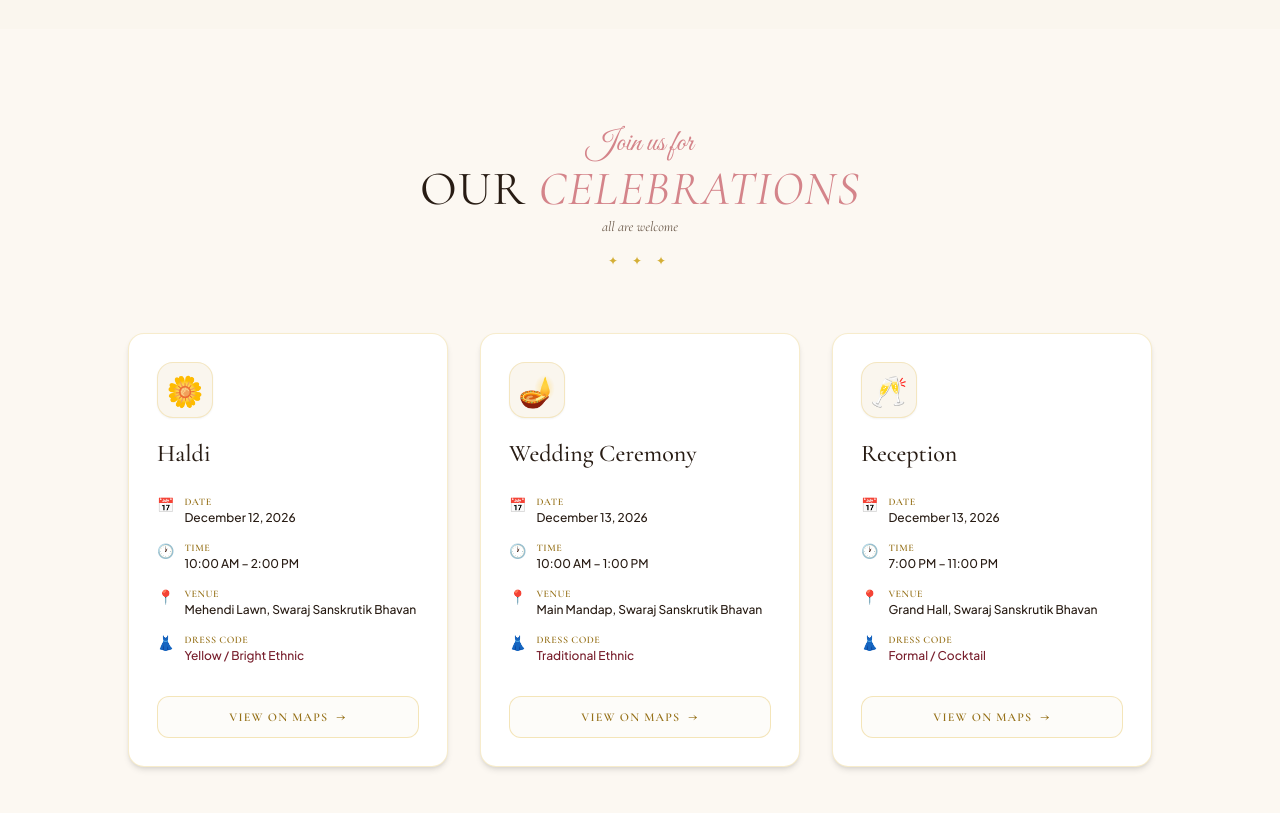
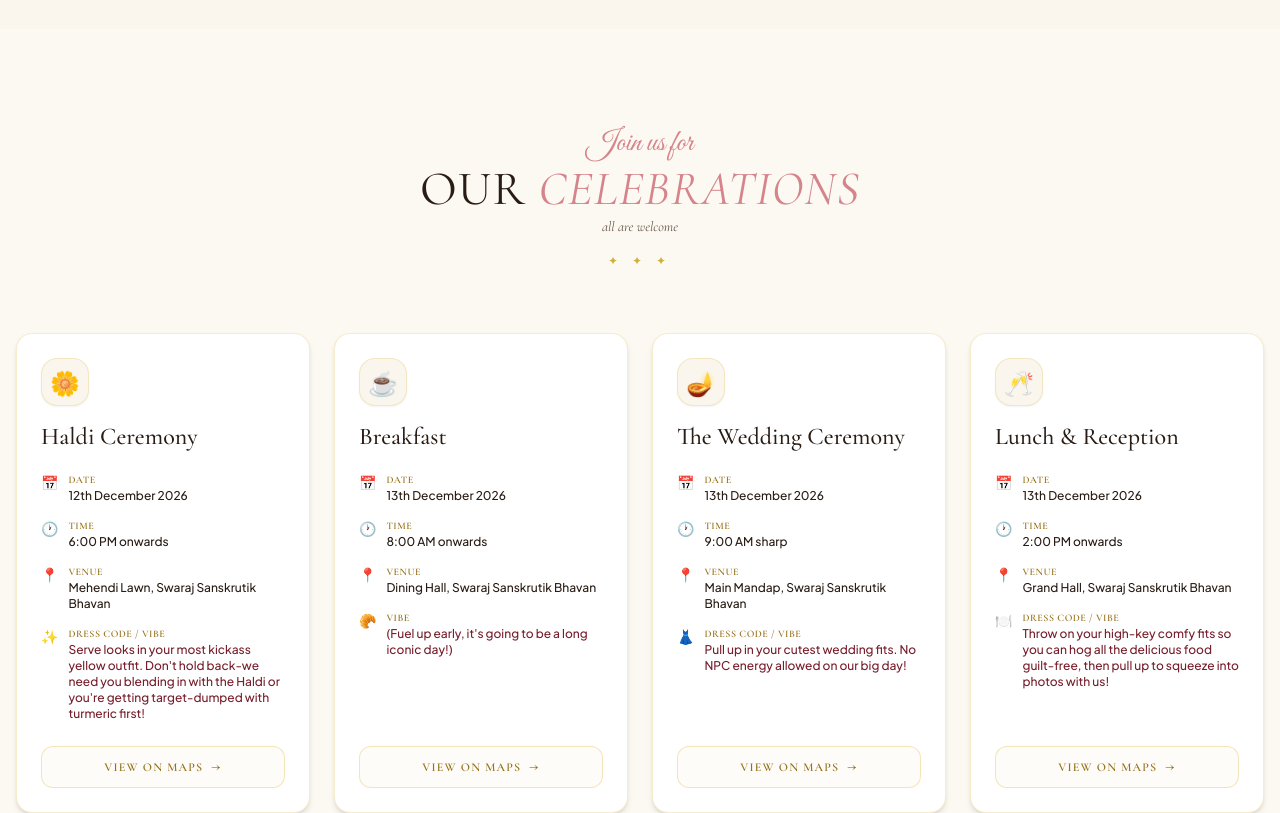
Before and after one commit to ajaymohank47/Komal-Tushar, a React (Vite) app: page / in a window 1280 px wide. Shown: the part 1980-2793 px from the top of the page. Built offline with nearby package versions, Linux system fonts and the light colour scheme; no server answers; the database is empty; a web font is replaced by a local one.

Commit message:
update celebrations schedule with Haldi, Breakfast, Wedding, and Reception details

```diff
--- a/src/components/Events.jsx
+++ b/src/components/Events.jsx
@@ -8,7 +8,7 @@ export default function Events() {
 
   return (
     <section id="events" className="py-24 px-4 bg-[#fcf8f2] text-espresso-text relative">
-      <div className="max-w-5xl mx-auto">
+      <div className="max-w-7xl mx-auto">
         {/* Section Header */}
         <div className="text-center max-w-xl mx-auto mb-16">
           <p className="font-script text-2xl sm:text-3xl text-[#D4848A] mb-1">
@@ -25,28 +25,29 @@ export default function Events() {
           </div>
         </div>
 
-        {/* 3 Celebration Cards */}
-        <div className="grid grid-cols-1 md:grid-cols-3 gap-8">
+        {/* 4 Celebration Cards */}
+        <div className="grid grid-cols-1 sm:grid-cols-2 lg:grid-cols-4 gap-6">
           {events.list.map((event, index) => (
             <motion.div
               key={event.id}
               initial={{ opacity: 0, y: 20 }}
               whileInView={{ opacity: 1, y: 0 }}
               viewport={{ once: true }}
-              transition={{ duration: 0.5, delay: index * 0.15 }}
-              className="bg-white rounded-2xl p-7 border border-gold-400/30 shadow-md hover:shadow-xl transition-all duration-300 flex flex-col justify-between group"
+              transition={{ duration: 0.5, delay: index * 0.12 }}
+              className="bg-white rounded-2xl p-6 border border-gold-400/30 shadow-md hover:shadow-xl transition-all duration-300 flex flex-col justify-between group"
             >
               <div>
-                <div className="w-14 h-14 rounded-2xl bg-ivory-100 border border-gold-400/30 flex items-center justify-center text-3xl mb-5 shadow-sm">
+                <div className="w-12 h-12 rounded-2xl bg-ivory-100 border border-gold-400/30 flex items-center justify-center text-2xl mb-4 shadow-sm">
                   <span className="select-none">{event.icon}</span>
                 </div>
 
-                <h3 className="font-cormorant text-2xl font-medium text-espresso-text mb-6">
+                <h3 className="font-cormorant text-2xl font-medium text-espresso-text mb-5 leading-tight">
                   {event.title}
                 </h3>
 
                 {/* Event Details Rows */}
-                <div className="space-y-3.5 text-xs text-espresso-muted font-light mb-8">
+                <div className="space-y-3.5 text-xs text-espresso-muted font-light mb-6">
+                  {event.date && (
                     <div className="flex items-start gap-2.5">
                       <span className="text-sm select-none">📅</span>
                       <div>
@@ -54,6 +55,7 @@ export default function Events() {
                         <span className="text-espresso-text font-medium">{event.date}</span>
                       </div>
                     </div>
+                  )}
 
                   <div className="flex items-start gap-2.5">
                     <span className="text-sm select-none">🕐</span>
@@ -63,6 +65,7 @@ export default function Events() {
                     </div>
                   </div>
 
+                  {event.venue && (
                     <div className="flex items-start gap-2.5">
                       <span className="text-sm select-none">📍</span>
                       <div>
@@ -70,14 +73,21 @@ export default function Events() {
                         <span className="text-espresso-text font-medium">{event.venue}</span>
                       </div>
                     </div>
+                  )}
 
+                  {event.dressCode && (
                     <div className="flex items-start gap-2.5">
-                    <span className="text-sm select-none">👗</span>
+                      <span className="text-sm select-none">{event.dressCodeIcon || "✨"}</span>
                       <div>
-                      <span className="text-[10px] uppercase tracking-wider text-gold-700 block font-serif font-semibold">Dress Code</span>
-                      <span className="text-crimson-600 font-medium">{event.dressCode}</span>
+                        <span className="text-[10px] uppercase tracking-wider text-gold-700 block font-serif font-semibold">
+                          {event.dressCodeLabel || "Dress Code / Vibe"}
+                        </span>
+                        <span className="text-crimson-600 font-medium leading-relaxed block text-[11px] sm:text-xs">
+                          {event.dressCode}
+                        </span>
                       </div>
                     </div>
+                  )}
                 </div>
               </div>
 
@@ -86,7 +96,7 @@ export default function Events() {
                 href={event.mapUrl}
                 target="_blank"
                 rel="noopener noreferrer"
-                className="w-full py-2.5 px-4 rounded-xl border border-gold-400/40 bg-ivory-50 hover:bg-gold-500/10 text-gold-700 font-serif text-xs uppercase tracking-widest font-semibold flex items-center justify-center gap-2 group-hover:border-gold-500 transition-all"
+                className="w-full py-2.5 px-4 rounded-xl border border-gold-400/40 bg-ivory-50 hover:bg-gold-500/10 text-gold-700 font-serif text-xs uppercase tracking-widest font-semibold flex items-center justify-center gap-2 group-hover:border-gold-500 transition-all mt-auto"
               >
                 <span>View on Maps</span>
                 <span className="text-sm font-bold">→</span>
--- a/src/data/content.js
+++ b/src/data/content.js
@@ -166,31 +166,49 @@ export const weddingContent = {
       {
         id: "haldi",
         icon: "🌼",
-        title: "Haldi",
-        date: "December 12, 2026",
-        time: "10:00 AM – 2:00 PM",
+        title: "Haldi Ceremony",
+        date: "12th December 2026",
+        time: "6:00 PM onwards",
         venue: "Mehendi Lawn, Swaraj Sanskrutik Bhavan",
-        dressCode: "Yellow / Bright Ethnic",
+        dressCode: "Serve looks in your most kickass yellow outfit. Don't hold back-we need you blending in with the Haldi or you're getting target-dumped with turmeric first!",
+        dressCodeLabel: "Dress Code / Vibe",
+        dressCodeIcon: "✨",
+        mapUrl: "https://maps.app.goo.gl/gKarbXyyFeRvChTm8"
+      },
+      {
+        id: "breakfast",
+        icon: "☕",
+        title: "Breakfast",
+        date: "13th December 2026",
+        time: "8:00 AM onwards",
+        venue: "Dining Hall, Swaraj Sanskrutik Bhavan",
+        dressCode: "(Fuel up early, it's going to be a long iconic day!)",
+        dressCodeLabel: "Vibe",
+        dressCodeIcon: "🥐",
         mapUrl: "https://maps.app.goo.gl/gKarbXyyFeRvChTm8"
       },
       {
         id: "wedding",
         icon: "🪔",
-        title: "Wedding Ceremony",
-        date: "December 13, 2026",
-        time: "10:00 AM – 1:00 PM",
+        title: "The Wedding Ceremony",
+        date: "13th December 2026",
+        time: "9:00 AM sharp",
         venue: "Main Mandap, Swaraj Sanskrutik Bhavan",
-        dressCode: "Traditional Ethnic",
+        dressCode: "Pull up in your cutest wedding fits. No NPC energy allowed on our big day!",
+        dressCodeLabel: "Dress Code / Vibe",
+        dressCodeIcon: "👗",
         mapUrl: "https://maps.app.goo.gl/gKarbXyyFeRvChTm8"
       },
       {
         id: "reception",
         icon: "🥂",
-        title: "Reception",
-        date: "December 13, 2026",
-        time: "7:00 PM – 11:00 PM",
+        title: "Lunch & Reception",
+        date: "13th December 2026",
+        time: "2:00 PM onwards",
         venue: "Grand Hall, Swaraj Sanskrutik Bhavan",
-        dressCode: "Formal / Cocktail",
+        dressCode: "Throw on your high-key comfy fits so you can hog all the delicious food guilt-free, then pull up to squeeze into photos with us!",
+        dressCodeLabel: "Dress Code / Vibe",
+        dressCodeIcon: "🍽️",
         mapUrl: "https://maps.app.goo.gl/gKarbXyyFeRvChTm8"
       }
     ]
```
Lines whose indentation alone changed are shown as unchanged.
